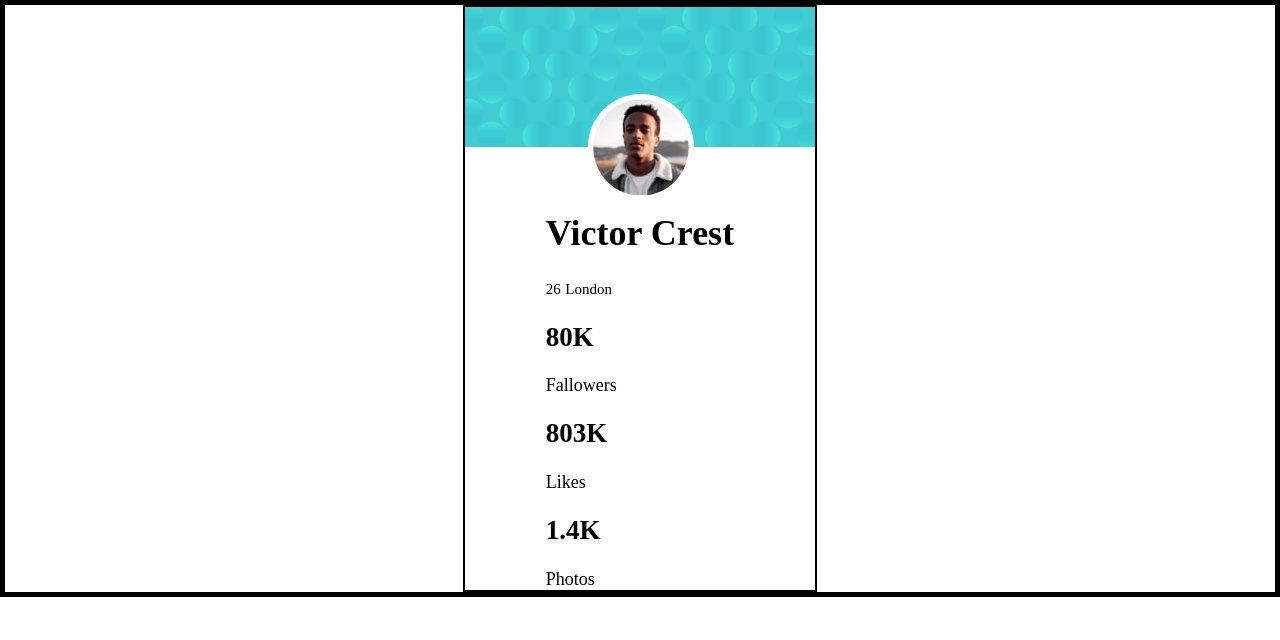
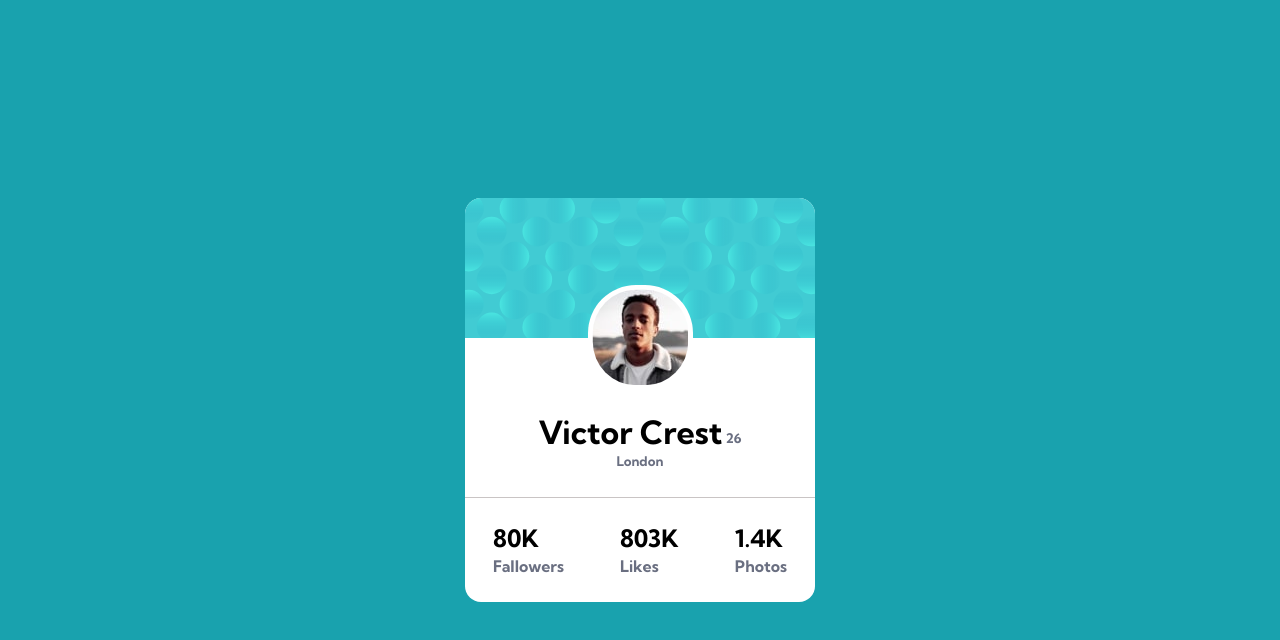
Before and after one commit to Jesse-Snow/Profile-card-component, a plain HTML site: page index.html in a window 1280 px wide. Drawn offline with Linux system fonts and the light colour scheme.

Commit message:
Base project finished

```diff
--- a/index.html
+++ b/index.html
@@ -21,22 +21,24 @@
     </div>
 
     <div class="card__bg-white">
-      <h1 class="card__profile_name">Victor Crest</h1>
-      <small class="card__age">26</small>
-      <small class="card__location">London</small>
+      <div class="card__name_age">
+        <h1 class="card__profile_name">Victor Crest</h1>
+        <small class="card__age dark-greyish-blue">26</small>
+      </div>
+      <small class="card__location dark-greyish-blue">London</small>
 
       <div class=card__info>
         <div>
           <h2>80K</h2>
-          <span>Fallowers</span>
+          <span class="dark-greyish-blue">Fallowers</span>
         </div>
         <div>
           <h2>803K</h2>
-          <span>Likes</span>
+          <span class="dark-greyish-blue">Likes</span>
         </div>
         <div>
           <h2>1.4K</h2>
-          <span>Photos</span>
+          <span class="dark-greyish-blue">Photos</span>
         </div>
       </div>
     </div>
--- a/main.css
+++ b/main.css
@@ -12,31 +12,41 @@ html {
   --very-dark-desaturated-blue:hsl(229, 23%, 23%);
   --dark-greyish-blue:hsl(227, 10%, 46%);
   --dark-gray:hsl(0, 0%, 59%);
-  font-size:18px;
+  font-family: 'Kumbh Sans', sans-serif;
+  font-weight: 700;
 }
 
+.dark-greyish-blue {
+  color:var(--dark-greyish-blue);
+}
 body {
   display:flex;
   align-items: center;
   justify-content: center;
   margin:0;
   padding:0;
-  border:5px solid black;
+  background-color: var(--dark-syan);
+  height:100vh;
+  position:relative;
 }
 
+.bg-1 {
+  position:absolute;
+  z-index: -1;
+}
 
 .card {
-  display:flex;
-  align-items: center;
-  justify-content: center;
-  flex-direction: column;
   position:relative;
-  border:2px solid black;
+  border-radius: 1rem;
+  background-color: white;
 }
 
+.bg-blue {
+  border-radius: 1rem 1rem 0 0;
+}
 .card__bg-blue-image {
   position:relative;
-  margin-bottom: 2rem;
+  margin-bottom: 4rem;
 }
 .card__bg-blue-image .card__person {
   border-radius: 3rem;
@@ -46,3 +56,31 @@ body {
   top:60%;
   left:35%;
 }
+
+.card__name_age {
+  text-align: center;
+}
+.card__profile_name {
+  display:inline-block;
+  max-width: 17.7rem;
+}
+
+.card__bg-white {
+  line-height: 0.5rem;
+}
+
+.card__location {
+  display:block;
+  text-align: center;
+}
+
+.card__info {
+  display:flex;
+  justify-content: space-around;
+  margin:2rem 0;
+  border-top:1px solid rgb(201, 196, 196);
+}
+
+.card__info > *{
+  margin-top:1rem;
+}
```
